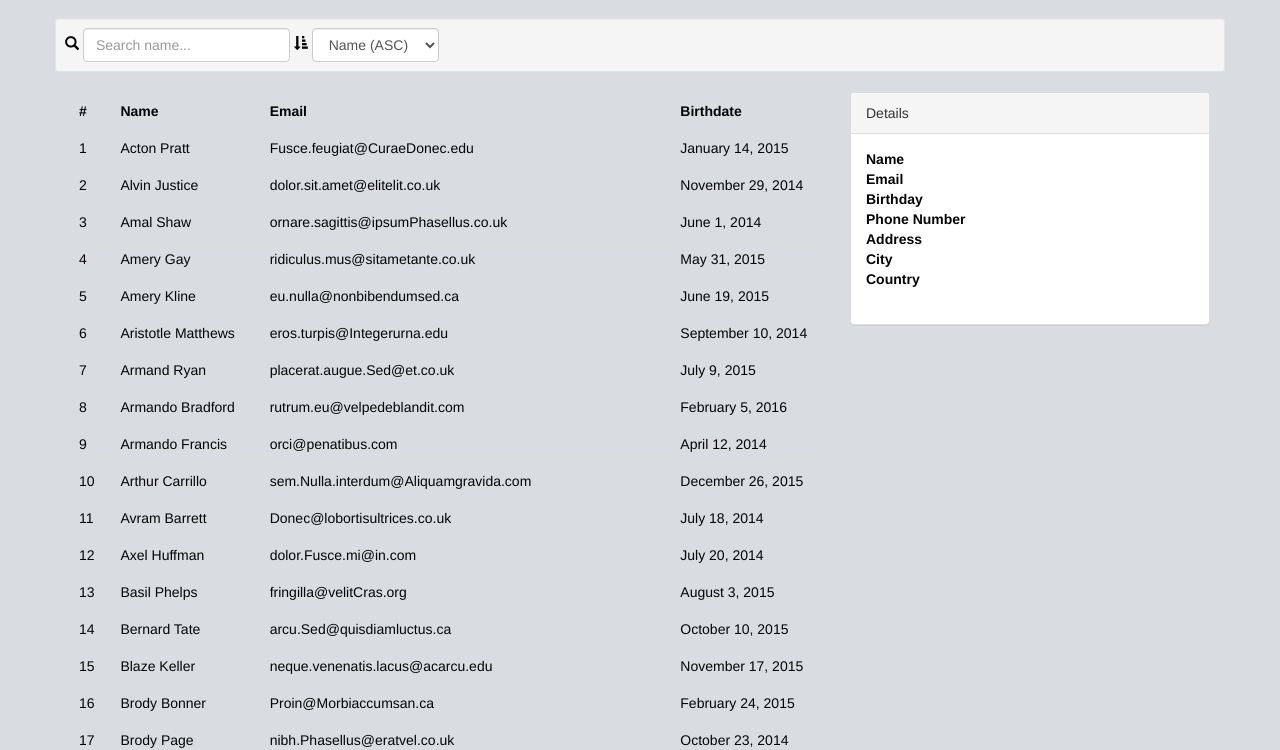
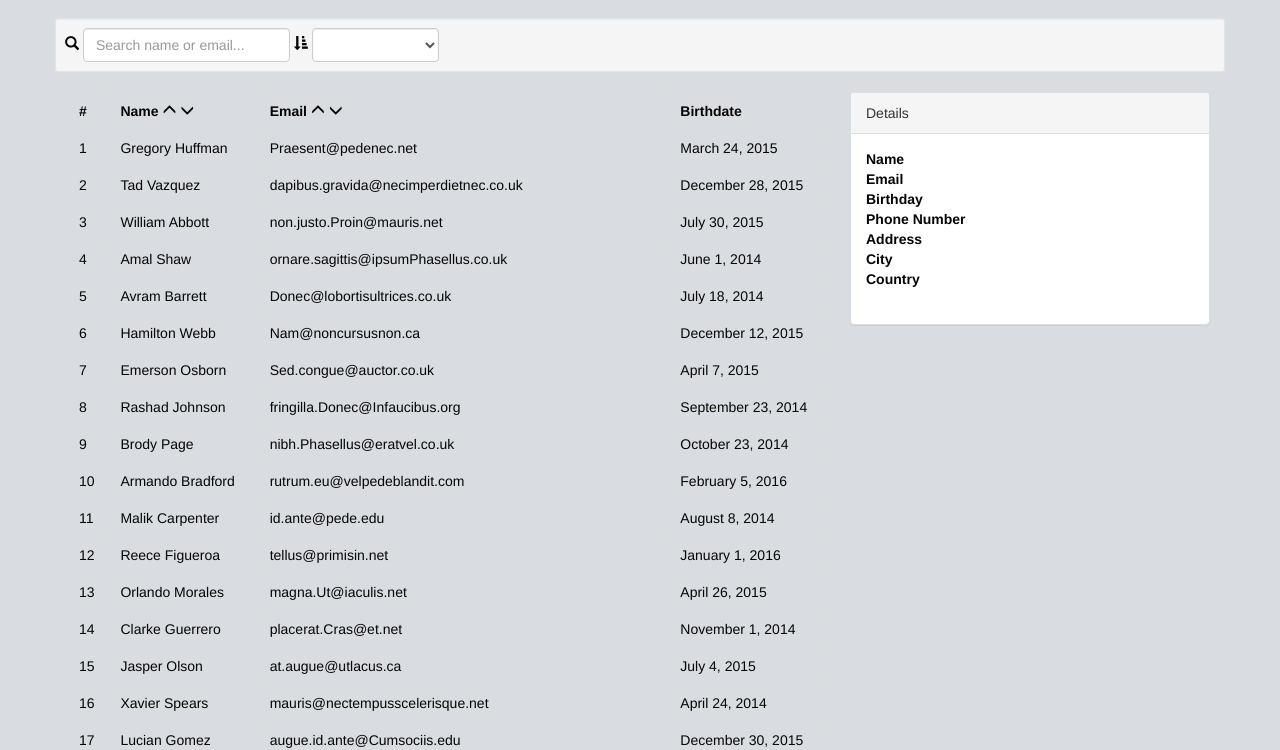
Before and after one commit to ghigbie/angularPlayground5, a website: page landing.html in a window 1280 px wide. Shown: the part 54-804 px from the top of the page. Drawn offline with nearby package versions, Linux system fonts and the light colour scheme; some packages are replaced by stand-ins of ours.

Commit message:
Add clicking sorting functionality to table

```diff
--- a/controllers/CodeCraftCtrl.js
+++ b/controllers/CodeCraftCtrl.js
@@ -6,7 +6,7 @@
     	$scope.selectedPerson = null;
     	$scope.selectedIndex = null;
     	$scope.search = "";
-    	$scope.order = "name";
+    	$scope.order = ""; //initial value to sort by. This can be set to any of the ng-order options on the landing page
 
     	$scope.selectPerson = function(person, index){
     		$scope.selectedPerson = person;
--- a/landing.html
+++ b/landing.html
@@ -26,7 +26,7 @@
                                    class="form-control"
                                    id="name"
                                    ng-model="search"
-                                   placeholder="Search name..."
+                                   placeholder="Search name or email..."
                                    /> <!-- search.$ allows you to search on every single attribute on the search object -->
                         </div>
 
@@ -47,8 +47,14 @@
                     <div>
                         <table class="table table-bordered">
                             <th>#</th>
-                            <th>Name</th>
-                            <th>Email</th>
+                            <th>Name
+                                <span ng-click="order = 'name'" class="glyphicon glyphicon-menu-up"></span>
+                                <span ng-click="order = '-name'" class="glyphicon glyphicon-menu-down"></span>
+                            </th>
+                            <th>Email
+                                <span ng-click="order = 'email'" class="glyphicon glyphicon-menu-up"></span>
+                                <span ng-click="order = '-email'" class="glyphicon glyphicon-menu-down"></span>
+                            </th>
                             <th>Birthdate</th>
 
                             <tr ng-repeat="person in persons | filter: sensitiveSearch | orderBy : order "
```
